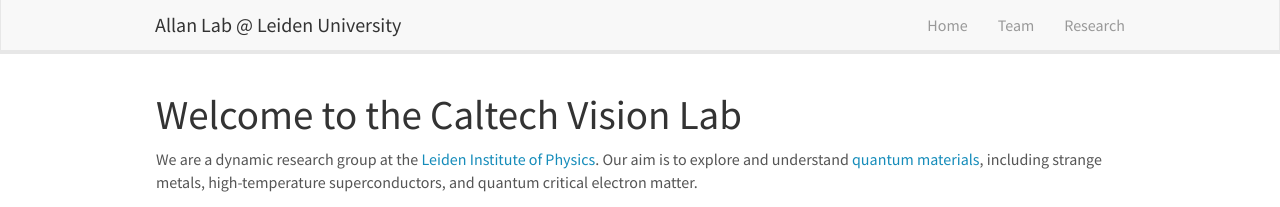
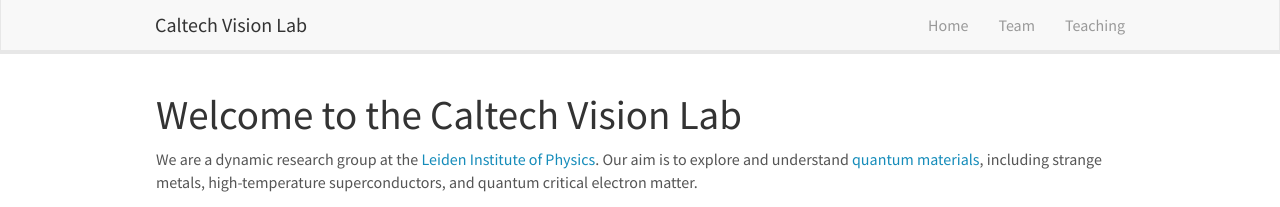
Before and after one commit to caltechvisionlab/caltechvisionlab.github.io, a Jekyll site: the page built from _pages/home.md, in a window 1280 px wide. Shown: the top 207 px of the page. Built offline with Jekyll 4.4.1, drawn with Linux system fonts in a browser that asks for light colours; nearby versions of some CDN libraries.

Commit message:
Update header info.

```diff
--- a/_includes/header.html
+++ b/_includes/header.html
@@ -8,13 +8,13 @@
 		<span class="icon-bar"></span>
 	  </button>
 
-    <a class="navbar-brand" href="{{ site.url }}{{ site.baseurl }}/">Allan Lab @ Leiden University</a>
+    <a class="navbar-brand" href="{{ site.url }}{{ site.baseurl }}/">Caltech Vision Lab</a>
 	</div>
 	<div class="collapse navbar-collapse" id="navbar-collapse-1">
 	  <ul class="nav navbar-nav navbar-right">
 		<li><a href="{{ site.url }}{{ site.baseurl }}/">Home</a></li>
 		<li><a href="{{ site.url }}{{ site.baseurl }}/team">Team</a></li>
-		<li><a href="{{ site.url }}{{ site.baseurl }}/research">Research</a></li>
+		<li><a href="{{ site.url }}{{ site.baseurl }}/research">Teaching</a></li>
 	  </ul>
 	</div>
   </div>
```
